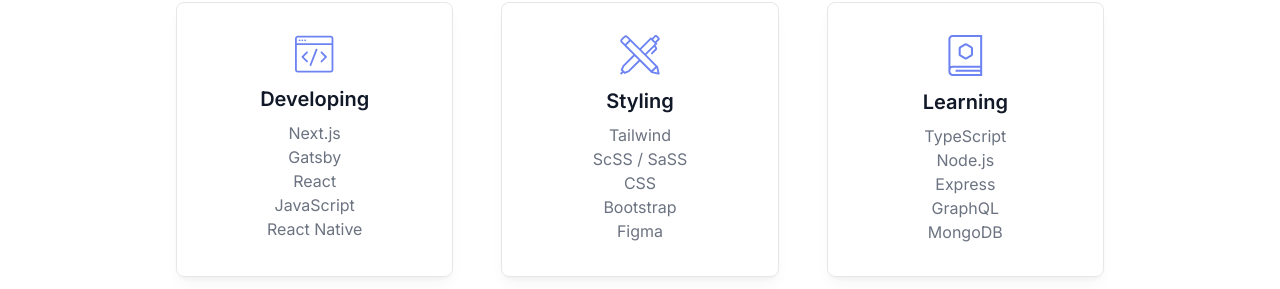
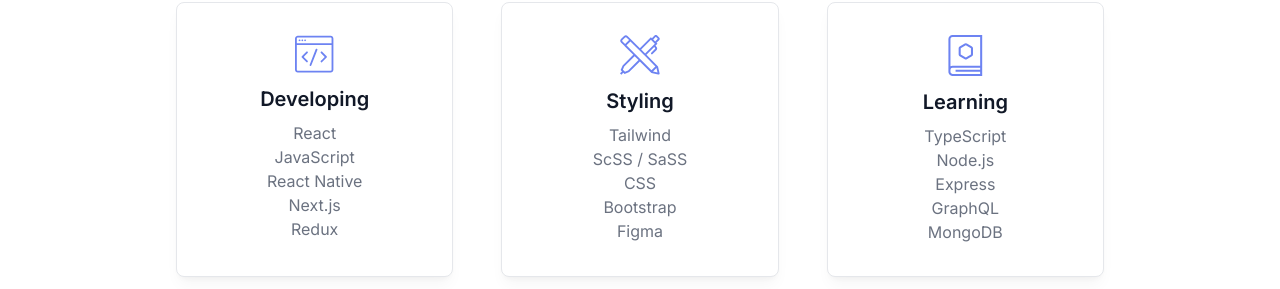
Before and after one commit to keilmart/portfolioV3, a Next.js app: page / in a window 1280 px wide. Shown: the part 649-938 px from the top of the page. Built offline with nearby package versions, Linux system fonts and the light colour scheme; no server answers; the database is empty.

Commit message:
update skills

```diff
--- a/components/HomepageSkillsList/HomepageSkillsList.js
+++ b/components/HomepageSkillsList/HomepageSkillsList.js
@@ -10,11 +10,11 @@ const HomepageSkillsList = () => {
   const cards = [
     {
       title: "Developing",
-      skillOne: "Next.js",
-      skillTwo: "Gatsby",
-      skillThree: "React",
-      skillFour: "JavaScript",
-      skillFive: "React Native",
+      skillOne: "React",
+      skillTwo: "JavaScript",
+      skillThree: "React Native",
+      skillFour: "Next.js",
+      skillFive: "Redux",
     },
     {
       title: "Styling",
```
